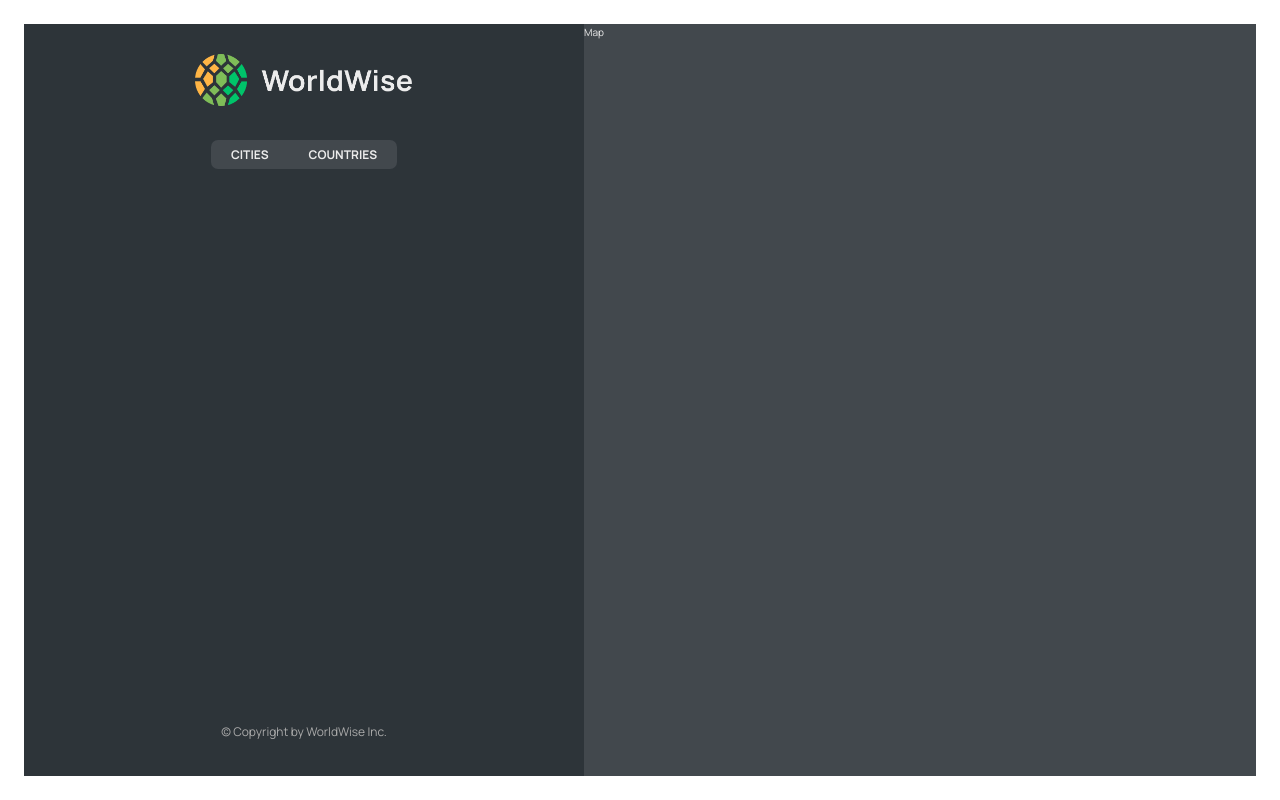
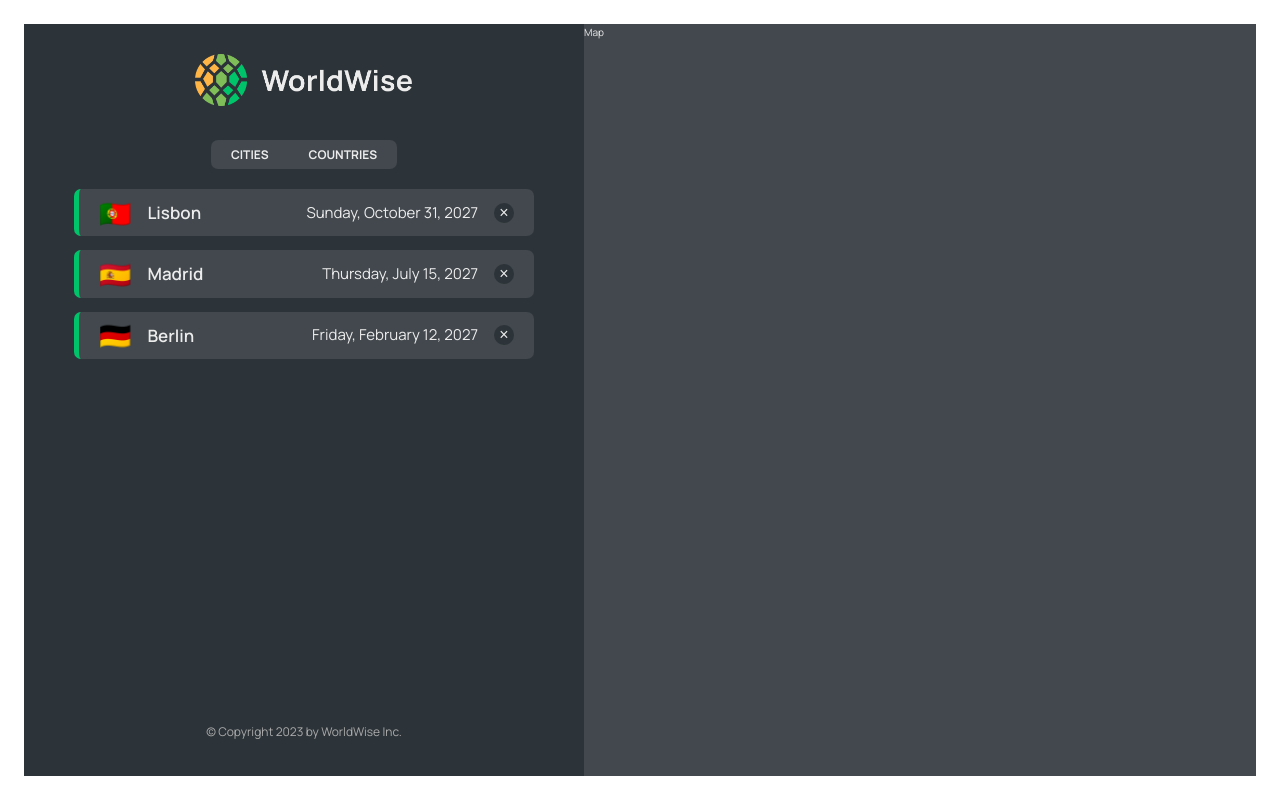
Before and after one commit to skerdishehaj/world-wise, a React (Vite) app: page /app in a window 1280 px wide. Built offline with nearby package versions, Linux system fonts and the light colour scheme; data requests are answered from the project's data file.

Commit message:
Added the CityList and CityItem componenets

```diff
--- a/package.json
+++ b/package.json
@@ -8,7 +8,7 @@
     "build": "vite build",
     "lint": "eslint . --ext js,jsx --report-unused-disable-directives --max-warnings 0",
     "preview": "vite preview",
-    "server": "json-server --watch data/cities.json --port 5000 -delay 500"
+    "server": "json-server --watch data/cities.json --port 5000 --delay 500"
   },
   "dependencies": {
     "json-server": "^0.17.4",
--- a/src/App.jsx
+++ b/src/App.jsx
@@ -6,8 +6,30 @@
 import AppLayout from './pages/AppLayout';
 import Login from './pages/Login';
 import CityList from './components/City/CityList';
+import { useEffect, useState } from 'react';
+
+const BASE_URL = 'http://localhost:5000';
 
 function App() {
+  const [cities, setCities] = useState([]);
+  const [isLoading, setIsLoading] = useState(false);
+  useEffect(() => {
+    const fetchCities = async () => {
+      setIsLoading(true);
+      try {
+        const response = await fetch(`${BASE_URL}/cities`);
+        const cities = await response.json();
+        setCities(cities);
+        console.table(cities);
+        setIsLoading(false);
+      } catch (error) {
+        alert(error);
+      } finally {
+        setIsLoading(false);
+      }
+    };
+    fetchCities();
+  }, []);
   return (
     <BrowserRouter>
       <Routes>
@@ -34,11 +56,21 @@
         >
           <Route
             index
-            element={<CityList />}
+            element={
+              <CityList
+                cities={cities}
+                isLoading={isLoading}
+              />
+            }
           />
           <Route
             path='cities'
-            element={<CityList />}
+            element={
+              <CityList
+                cities={cities}
+                isLoading={isLoading}
+              />
+            }
           />
           <Route
             path='countries'
--- /dev/null
+++ b/src/components/City/CityItem.jsx
@@ -0,0 +1,23 @@
+import styles from './CityItem.module.css';
+
+const formatDate = (date) =>
+  new Intl.DateTimeFormat('en', {
+    day: 'numeric',
+    month: 'long',
+    year: 'numeric',
+    weekday: 'long',
+  }).format(new Date(date));
+
+function CityItem({ city }) {
+  const { cityName, emoji, date } = city;
+  return (
+    <li className={styles.cityItem}>
+      <span className={styles.emoji}>{emoji}</span>
+      <h3 className={styles.name}>{cityName}</h3>
+      <time className={styles.date}>{formatDate(date)}</time>
+      <button className={styles.deleteBtn}>&times;</button>
+    </li>
+  );
+}
+
+export default CityItem;
--- a/src/components/City/CityList.jsx
+++ b/src/components/City/CityList.jsx
@@ -1,7 +1,23 @@
 import styles from './CityList.module.css';
+import Spinner from '../Spinner';
+import CityItem from './CityItem';
+import Message from '../Message';
 
-function CityList() {
-  return <ul className={styles.cityList}></ul>;
+function CityList({ cities, isLoading }) {
+  if (isLoading) return <Spinner />;
+  if (!cities.length)
+    return <Message message='Add your first city by clicking on the map' />;
+
+  return (
+    <ul className={styles.cityList}>
+      {cities.map((city) => (
+        <CityItem
+          city={city}
+          key={city.id}
+        />
+      ))}
+    </ul>
+  );
 }
 
 export default CityList;
--- a/src/components/Footer.jsx
+++ b/src/components/Footer.jsx
@@ -3,7 +3,7 @@
   return (
     <footer className={styles.footer}>
       <p className={styles.copyright}>
-        &copy; Copyright {new Date().getFullYear} by WorldWise Inc.
+        &copy; Copyright {new Date().getFullYear()} by WorldWise Inc.
       </p>
     </footer>
   );
--- a/src/components/Spinner.jsx
+++ b/src/components/Spinner.jsx
@@ -1,4 +1,4 @@
-import styles from "./Spinner.module.css";
+import styles from './Spinner.module.css';
 
 function Spinner() {
   return (
```
